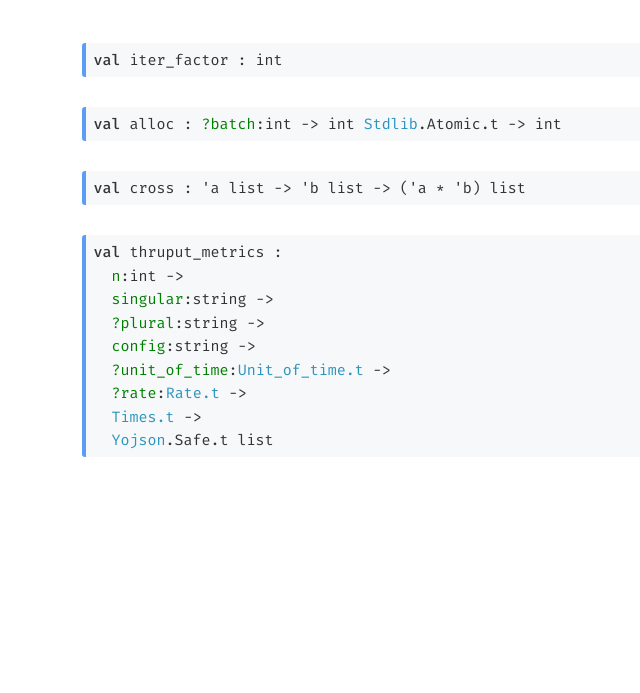
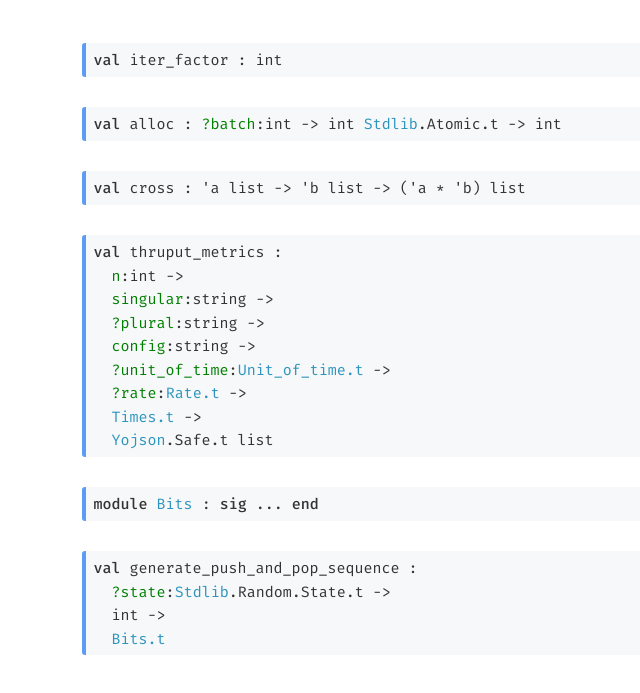
Before and after one commit to ocaml-multicore/multicore-bench, a plain HTML site: page doc/multicore-bench/Multicore_bench/Util/index.html in a window 1280 px wide. Shown: the part 120-813 px from the top of the page, without its empty margins (97-737 px from the left). Drawn offline with Linux system fonts and the light colour scheme.

Commit message:
Update multicore-bench doc for main

```diff
--- a/doc/multicore-bench/Multicore_bench/Util/index.html
+++ b/doc/multicore-bench/Multicore_bench/Util/index.html
@@ -7,4 +7,7 @@
   <span><span class="optlabel">?unit_of_time</span>:<a href="../Unit_of_time/index.html#type-t">Unit_of_time.t</a> <span class="arrow">&#45;&gt;</span></span>
   <span><span class="optlabel">?rate</span>:<a href="../Rate/index.html#type-t">Rate.t</a> <span class="arrow">&#45;&gt;</span></span>
   <span><a href="../Times/index.html#type-t">Times.t</a> <span class="arrow">&#45;&gt;</span></span>
-  <span><span class="xref-unresolved">Yojson</span>.Safe.t list</span></span></code></div></div></div></body></html>
+  <span><span class="xref-unresolved">Yojson</span>.Safe.t list</span></span></code></div></div><div class="odoc-spec"><div class="spec module anchored" id="module-Bits"><a href="#module-Bits" class="anchor"></a><code><span><span class="keyword">module</span> <a href="Bits/index.html">Bits</a></span><span> : <span class="keyword">sig</span> ... <span class="keyword">end</span></span></code></div></div><div class="odoc-spec"><div class="spec value anchored" id="val-generate_push_and_pop_sequence"><a href="#val-generate_push_and_pop_sequence" class="anchor"></a><code><span><span class="keyword">val</span> generate_push_and_pop_sequence :
+  <span><span class="optlabel">?state</span>:<span class="xref-unresolved">Stdlib</span>.Random.State.t <span class="arrow">&#45;&gt;</span></span>
+  <span>int <span class="arrow">&#45;&gt;</span></span>
+  <a href="Bits/index.html#type-t">Bits.t</a></span></code></div></div></div></body></html>
```
Also changed, not shown: doc/multicore-bench/Multicore_bench/Util/Bits/index.html (added, +2 -0 lines).
